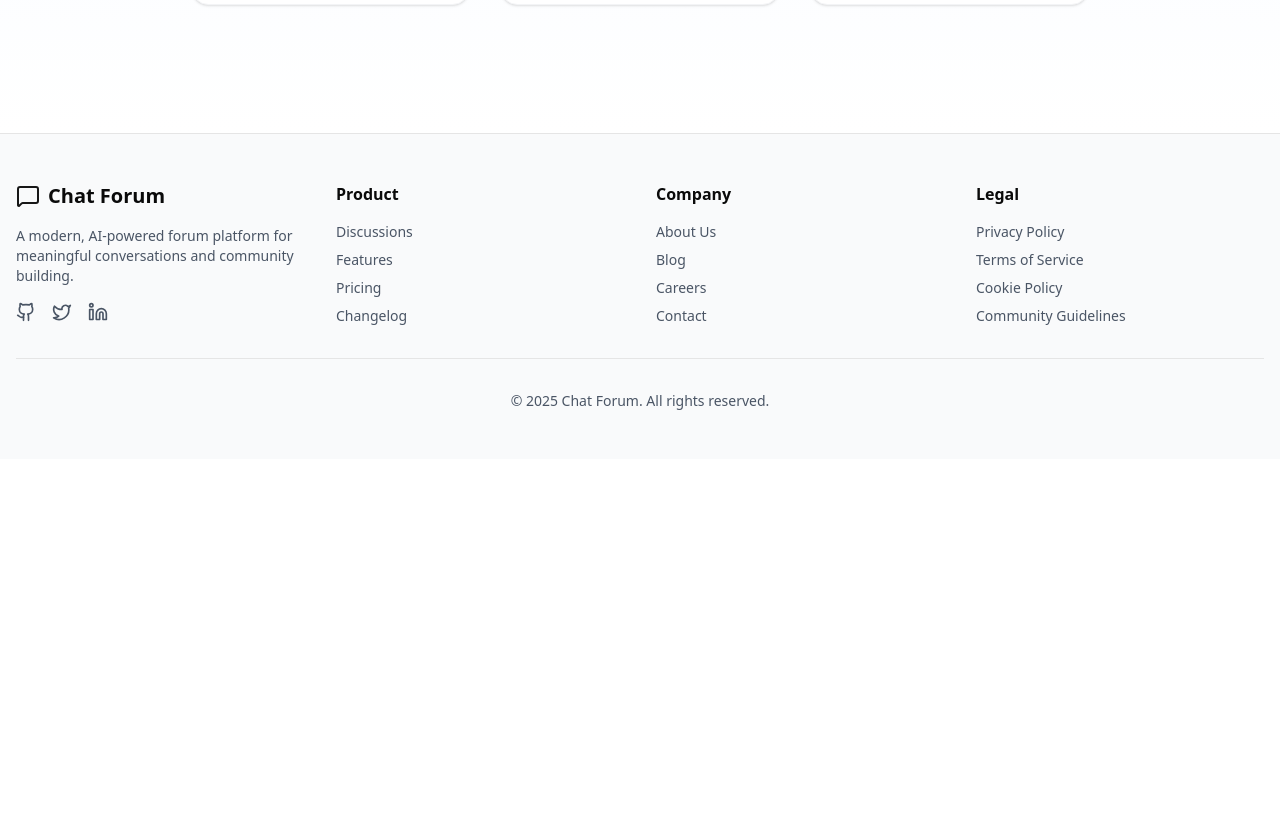
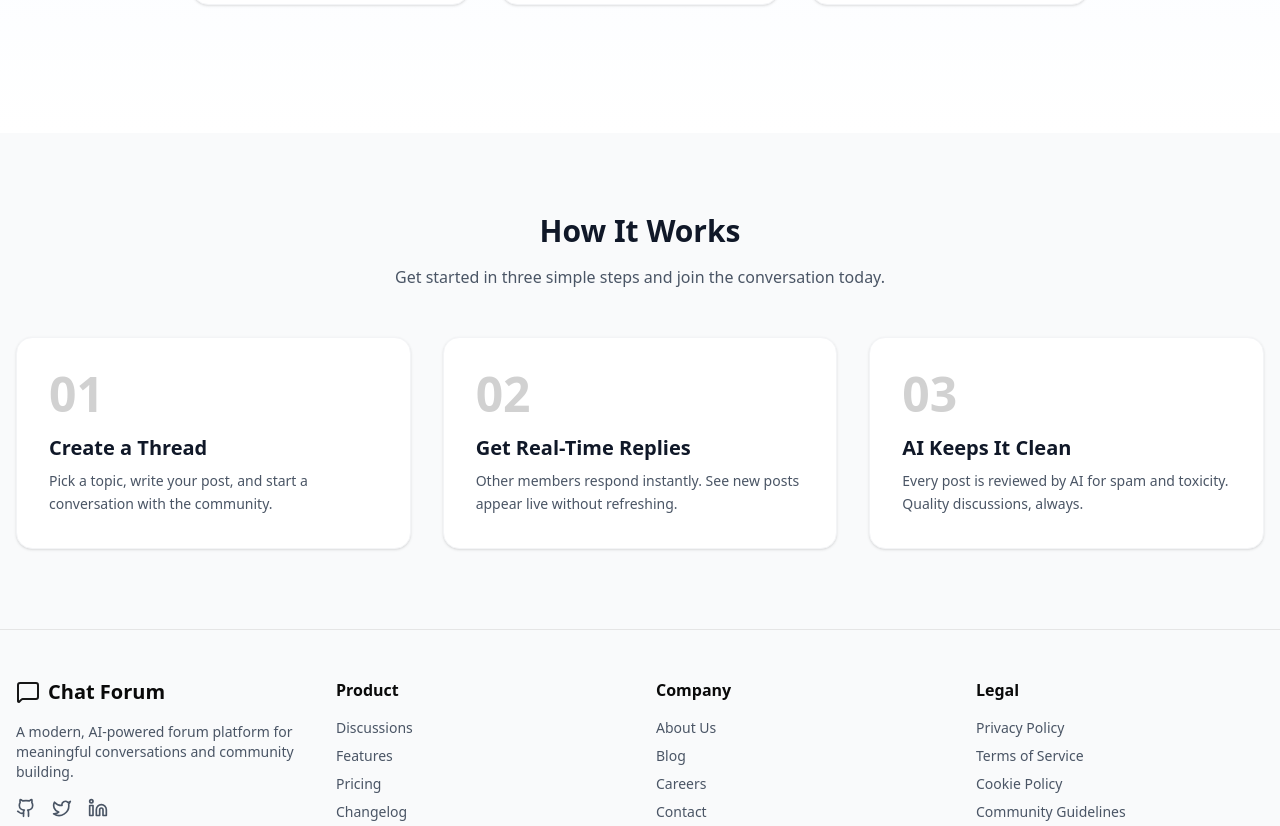
Before and after one commit to mehedi-imun/AI-Powered-Chat-Forum-Frontend, a Next.js app: page / in a window 1280 px wide. Shown: the part 820-1646 px from the top of the page. Before the commit the page ends 1279 px from the top, so only its background shows below. Built offline with nearby package versions, Linux system fonts and the light colour scheme; no server answers.

Commit message:
feat(frontend): add how it works section to landing page

```diff
--- a/app/page.tsx
+++ b/app/page.tsx
@@ -1,5 +1,6 @@
 import { Navbar } from "@/components/landing/navbar";
 import { Hero } from "@/components/landing/hero";
+import { HowItWorks } from "@/components/landing/how-it-works";
 import { Footer } from "@/components/landing/footer";
 
 export default function Home() {
@@ -7,6 +8,7 @@ export default function Home() {
     <>
       <Navbar />
       <Hero />
+      <HowItWorks />
       <Footer />
     </>
   );
--- /dev/null
+++ b/components/landing/how-it-works.tsx
@@ -0,0 +1,53 @@
+const steps = [
+  {
+    number: "01",
+    title: "Create a Thread",
+    description:
+      "Pick a topic, write your post, and start a conversation with the community.",
+  },
+  {
+    number: "02",
+    title: "Get Real-Time Replies",
+    description:
+      "Other members respond instantly. See new posts appear live without refreshing.",
+  },
+  {
+    number: "03",
+    title: "AI Keeps It Clean",
+    description:
+      "Every post is reviewed by AI for spam and toxicity. Quality discussions, always.",
+  },
+];
+
+export function HowItWorks() {
+  return (
+    <section className="py-20 bg-gray-50 dark:bg-gray-900">
+      <div className="container mx-auto px-4">
+        <h2 className="text-3xl font-bold text-gray-900 dark:text-white mb-4 text-center">
+          How It Works
+        </h2>
+        <p className="text-gray-600 dark:text-gray-400 mb-12 text-center">
+          Get started in three simple steps and join the conversation today.
+        </p>
+        <div className="grid md:grid-cols-3 gap-8">
+          {steps.map((step) => (
+            <div
+              key={step.number}
+              className="p-8 bg-white dark:bg-gray-800 rounded-2xl border border-gray-100 dark:border-gray-700 shadow-sm"
+            >
+              <p className="text-5xl font-black text-primary/20 mb-4">
+                {step.number}
+              </p>
+              <h3 className="text-xl font-semibold text-gray-900 dark:text-white mb-2">
+                {step.title}
+              </h3>
+              <p className="text-gray-600 dark:text-gray-400 text-sm leading-relaxed">
+                {step.description}
+              </p>
+            </div>
+          ))}
+        </div>
+      </div>
+    </section>
+  );
+}
```
